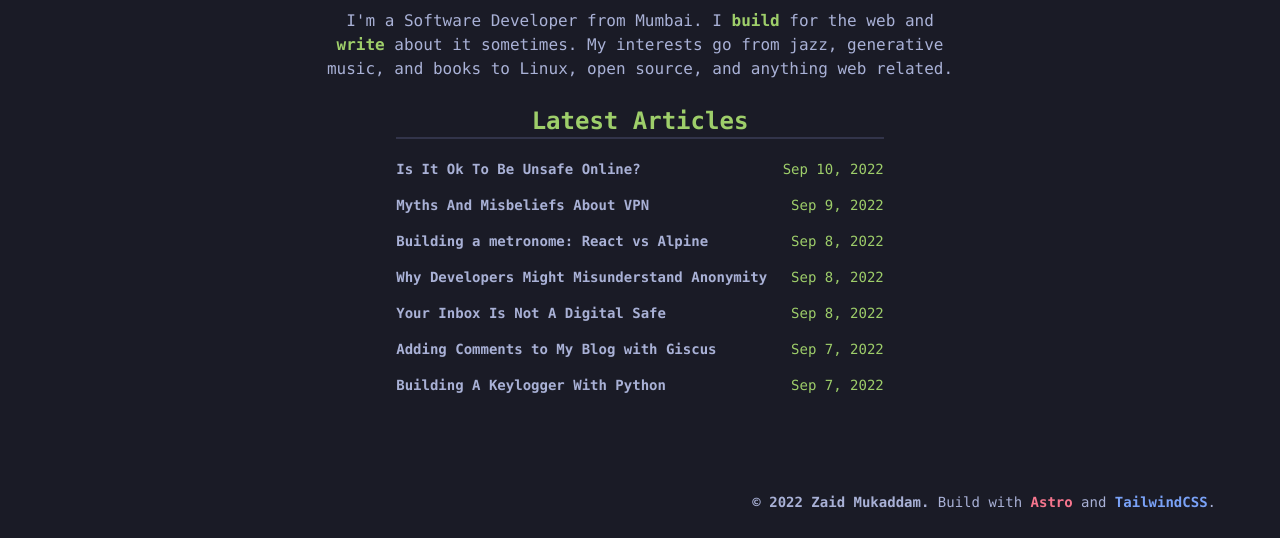
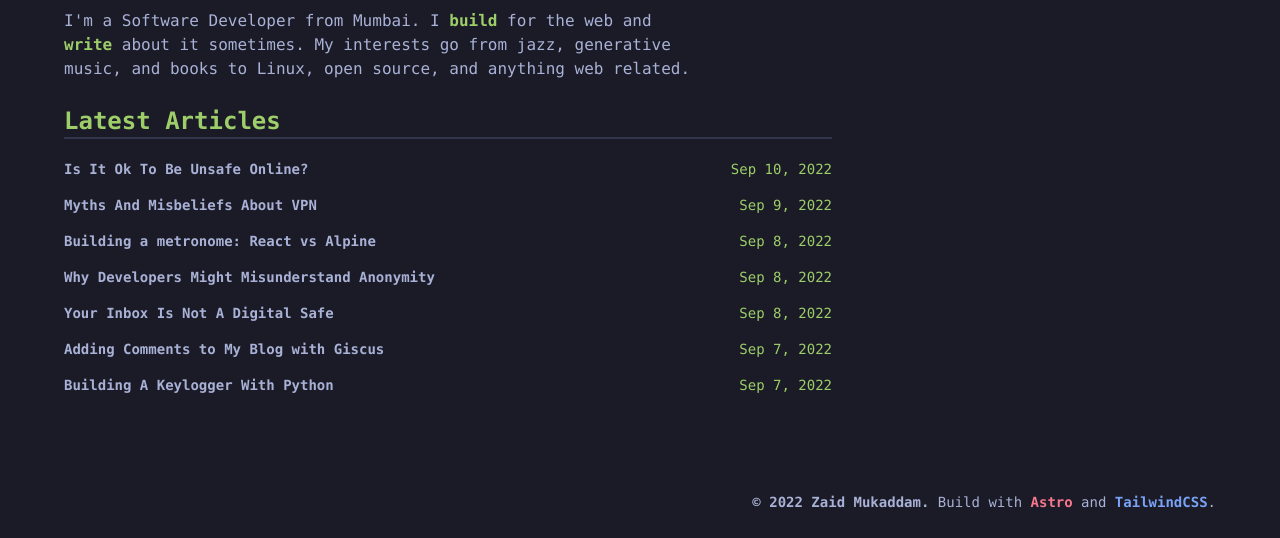
Before and after one commit to zaidmukaddam/blog.zamlabs.tech, an Astro site: page / in a window 1280 px wide. Shown: the part 262-800 px from the top of the page. Built offline with nearby package versions, Linux system fonts and the light colour scheme; Astro itself is replaced by a stand-in of ours; some icons are missing.

Commit message:
undo changes

```diff
--- a/src/layouts/BaseLayout.astro
+++ b/src/layouts/BaseLayout.astro
@@ -21,7 +21,7 @@ const { title, description } = Astro.props as Props;
   <body class="font-mono text-foreground bg-background flex flex-col justify-between h-screen">
     <Header />
     <main class="px-5vw py-6">
-      <div class="flex flex-col justify-center items-center text-center gap-3 max-w-7xl mx-auto">
+      <div class="flex flex-col justify-center gap-3 max-w-7xl mx-auto">
         <slot />
       </div>
     </main>
```
